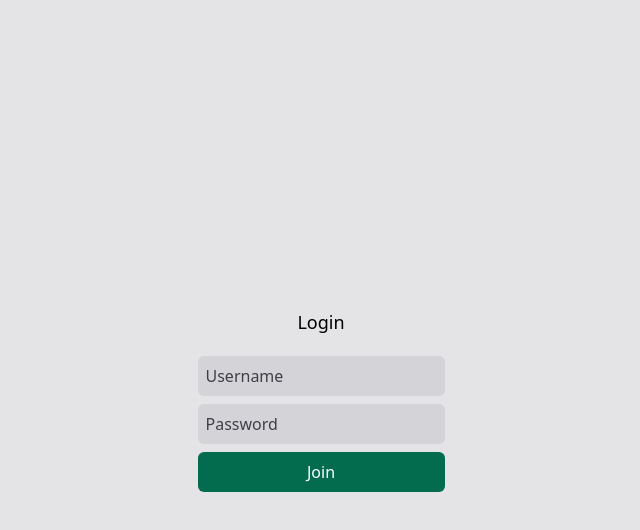
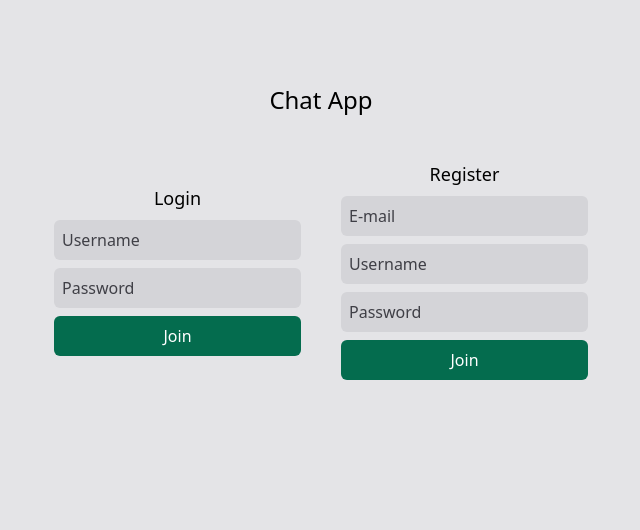
Before and after one commit to mgundas/Zypher, a React (Create React App) app in the folder client/: page / in a window 1280 px wide. Shown: the top 530 px of the page, without its empty margins (319-959 px from the left). Built offline with nearby package versions, Linux system fonts and the light colour scheme.

Commit message:
Played with login/register screen

```diff
--- a/client/public/index.html
+++ b/client/public/index.html
@@ -24,7 +24,7 @@
   </script>
 </head>
 
-<body class="bg-gray-200 dark:bg-rtca-800">
+<body class="bg-rtca-200 dark:bg-rtca-900">
   <noscript>You need to enable JavaScript to run this app.</noscript>
   <div id="root"></div>
 </body>
--- a/client/src/App.js
+++ b/client/src/App.js
@@ -123,10 +123,11 @@ function App() {
         </div>
       ) : (
         /* if the user isn't logged in */
-        <div className=" fixed h-full w-full z-10 bg-rtca-200 dark:bg-rtca-900 dark:text-white flex items-center justify-center">
-          <div className="flex flex-col gap-5 items-center justify-center">
-            <h1 className="text-lg">Login</h1>
+        <div className="z-10 dark:text-white grid gap-10 mb-10 mt-20 items-center">
+          <h1 className="row-span-2 text-2xl text-center font-medium">Chat App</h1>
+          <div className="row-span-1 flex flex-row flex-wrap gap-10 items-center justify-center">
             <form className="flex flex-col gap-2" onSubmit={handleConnect}>
+              <h1 className="text-lg text-center">Login</h1>
               <input
                 maxLength={15}
                 ref={unameInputRef}
@@ -145,13 +146,37 @@ function App() {
                 Join
               </button>
             </form>
-            <div
+            <form className="flex flex-col gap-2" onSubmit={handleConnect}>
+              <h1 className="text-lg text-center">Register</h1>
+              <input
+                maxLength={15}
+                className="flex grow p-2 rounded-md z-[1] bg-rtca-300 dark:placeholder:text-rtca-300/75 placeholder:text-rtca-700 dark:bg-rtca-800 focus:ring-4 dark:focus:ring-rtca-500/50 focus:ring-rtca-400/50 focus:outline-0 transition-all"
+                placeholder="E-mail"
+              />
+              <input
+                maxLength={15}
+                className="flex grow p-2 rounded-md z-[1] bg-rtca-300 dark:placeholder:text-rtca-300/75 placeholder:text-rtca-700 dark:bg-rtca-800 focus:ring-4 dark:focus:ring-rtca-500/50 focus:ring-rtca-400/50 focus:outline-0 transition-all"
+                placeholder="Username"
+              />
+              <input
+                maxLength={15}
+                className="flex grow p-2 rounded-md z-[1] bg-rtca-300 dark:placeholder:text-rtca-300/75 placeholder:text-rtca-700 dark:bg-rtca-800 focus:ring-4 dark:focus:ring-rtca-500/50 focus:ring-rtca-400/50 focus:outline-0 transition-all"
+                placeholder="Password"
+              />
+              <button
+                onClick={handleConnect}
+                className="bg-green-700 text-white p-2 rounded-md hover:bg-green-800 active:bg-green-900 focus:outline-0 focus:ring-4 focus:ring-green-800/50 transition-all"
+              >
+                Join
+              </button>
+            </form>
+          </div>
+          <div
               ref={infoBoxRef}
-              className="bg-red-900 border border-red-800 text-rtca-50 flex w-full p-3 rounded-md transition-all hidden"
+              className="bg-red-900 border justify-self-center border-red-800 text-rtca-50 p-3 rounded-md transition-all hidden"
             >
               Username cannot be empty.
             </div>
-          </div>
         </div>
       )}
     </div>
```
Also changed, not shown: 1 other file (tests, documents, lock files or other folders).
